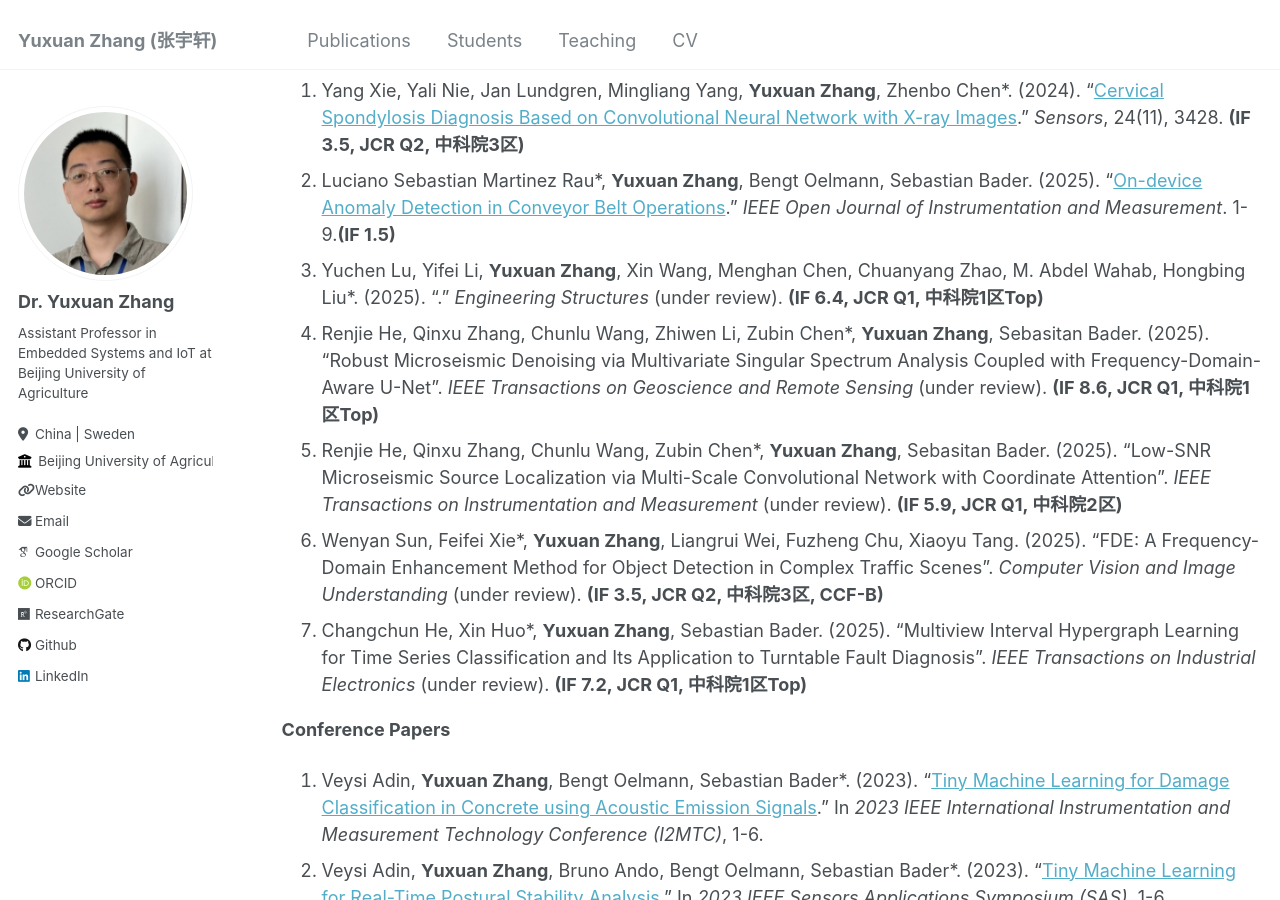
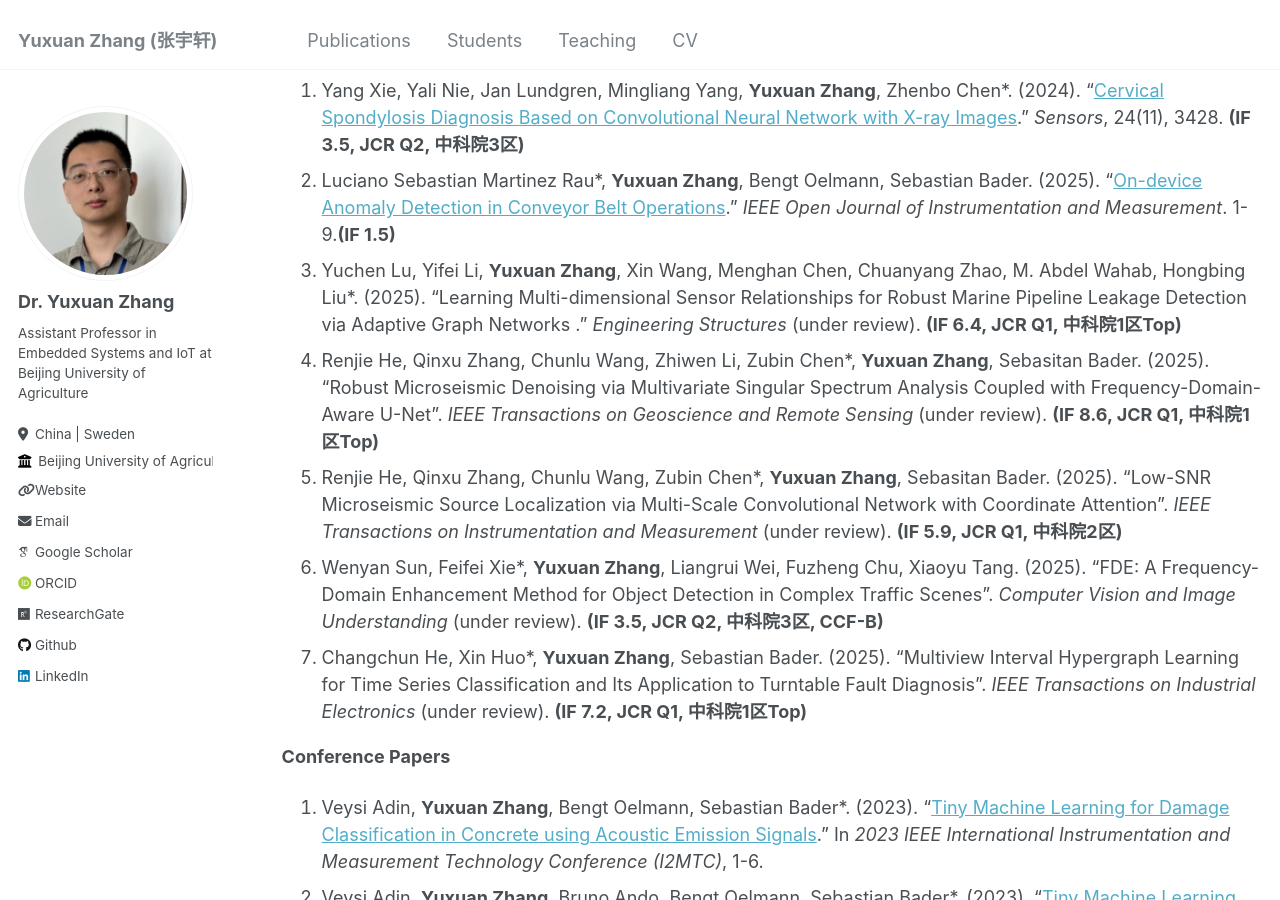
Before and after one commit to YuxuanZhang-96/YuxuanZhang-96.github.io, a Jekyll site: the page built from _pages/cv.md, in a window 1280 px wide and 900 px high, scrolled down 2257 px. Built offline with Jekyll 4.4.1, drawn with Linux system fonts in a browser that asks for light colours; some web fonts are replaced.

Commit message:
Update cv.md

```diff
--- a/_pages/cv.md
+++ b/_pages/cv.md
@@ -60,7 +60,7 @@ __Co-Author__
 __Journals__
 1. Yang Xie, Yali Nie, Jan Lundgren, Mingliang Yang, __Yuxuan Zhang__, Zhenbo Chen*. (2024). "[Cervical Spondylosis Diagnosis Based on Convolutional Neural Network with X-ray Images](https://www.mdpi.com/1424-8220/24/11/3428)." _Sensors_, 24(11), 3428. __(IF 3.5, JCR Q2, 中科院3区)__
 2. Luciano Sebastian Martinez Rau*, __Yuxuan Zhang__, Bengt Oelmann, Sebastian Bader. (2025). "[On-device Anomaly Detection in Conveyor Belt Operations](https://ieeexplore.ieee.org/abstract/document/11175363/)." _IEEE Open Journal of Instrumentation and Measurement_. 1-9.__(IF 1.5)__
-3. Yuchen Lu, Yifei Li, __Yuxuan Zhang__, Xin Wang, Menghan Chen, Chuanyang Zhao, M. Abdel Wahab, Hongbing Liu*. (2025). "." _Engineering Structures_ (under review). __(IF 6.4, JCR Q1, 中科院1区Top)__
+3. Yuchen Lu, Yifei Li, __Yuxuan Zhang__, Xin Wang, Menghan Chen, Chuanyang Zhao, M. Abdel Wahab, Hongbing Liu*. (2025). "Learning Multi-dimensional Sensor Relationships for Robust Marine Pipeline Leakage Detection via Adaptive Graph Networks ." _Engineering Structures_ (under review). __(IF 6.4, JCR Q1, 中科院1区Top)__
 4. Renjie He, Qinxu Zhang, Chunlu Wang, Zhiwen Li, Zubin Chen*, __Yuxuan Zhang__, Sebasitan Bader. (2025). "Robust Microseismic Denoising via Multivariate Singular Spectrum Analysis Coupled with Frequency-Domain-Aware U-Net". _IEEE Transactions on Geoscience and Remote Sensing_ (under review). __(IF 8.6, JCR Q1, 中科院1区Top)__
 5. Renjie He, Qinxu Zhang, Chunlu Wang, Zubin Chen*, __Yuxuan Zhang__, Sebasitan Bader. (2025). "Low-SNR Microseismic Source Localization via Multi-Scale Convolutional Network with Coordinate Attention". _IEEE Transactions on Instrumentation and Measurement_ (under review). __(IF 5.9, JCR Q1, 中科院2区)__
 6. Wenyan Sun, Feifei Xie*, __Yuxuan Zhang__, Liangrui Wei, Fuzheng Chu, Xiaoyu Tang. (2025). "FDE: A Frequency-Domain Enhancement Method for Object Detection in Complex Traffic Scenes". _Computer Vision and Image Understanding_ (under review). __(IF 3.5, JCR Q2, 中科院3区, CCF-B)__
```
